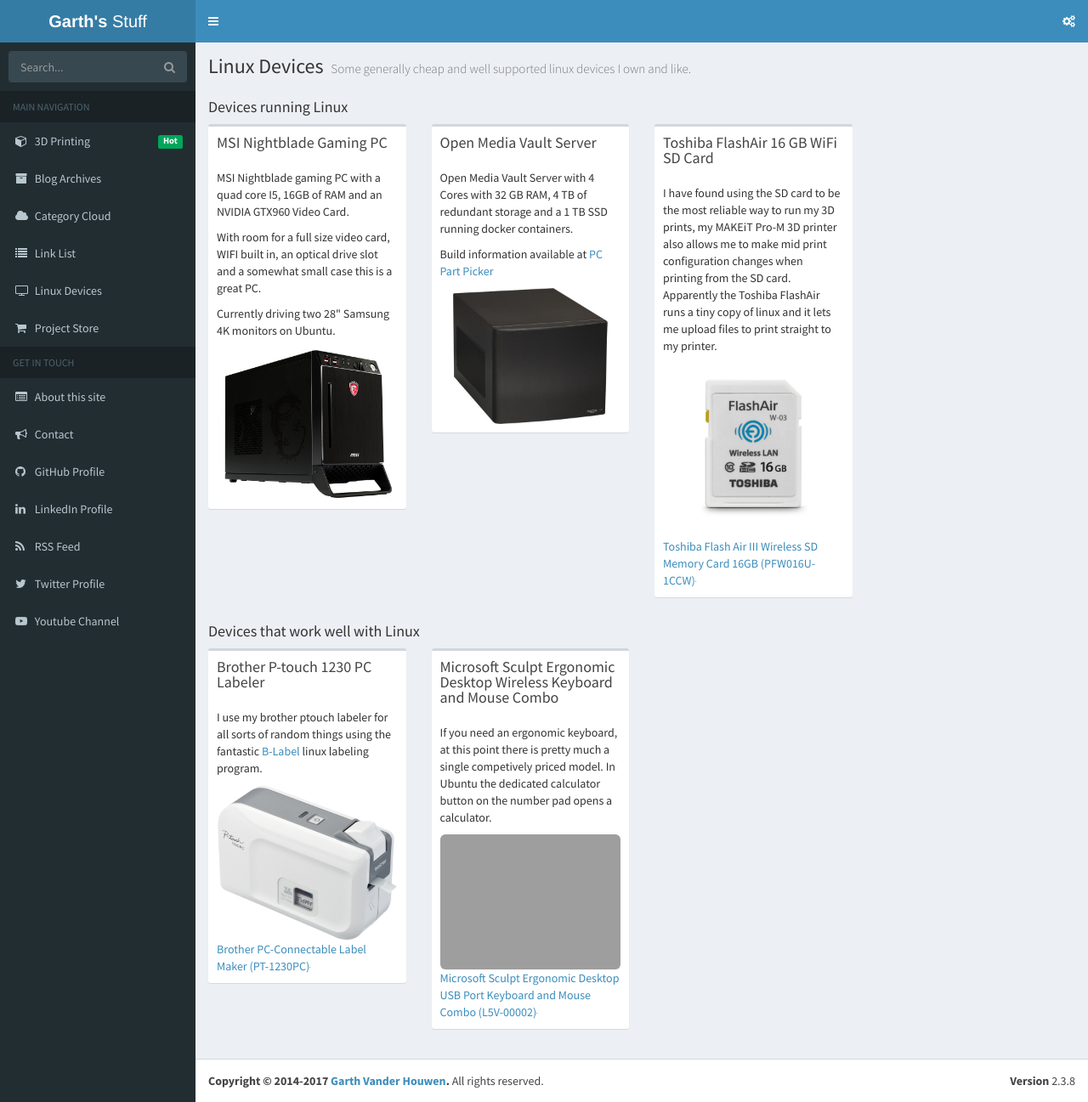
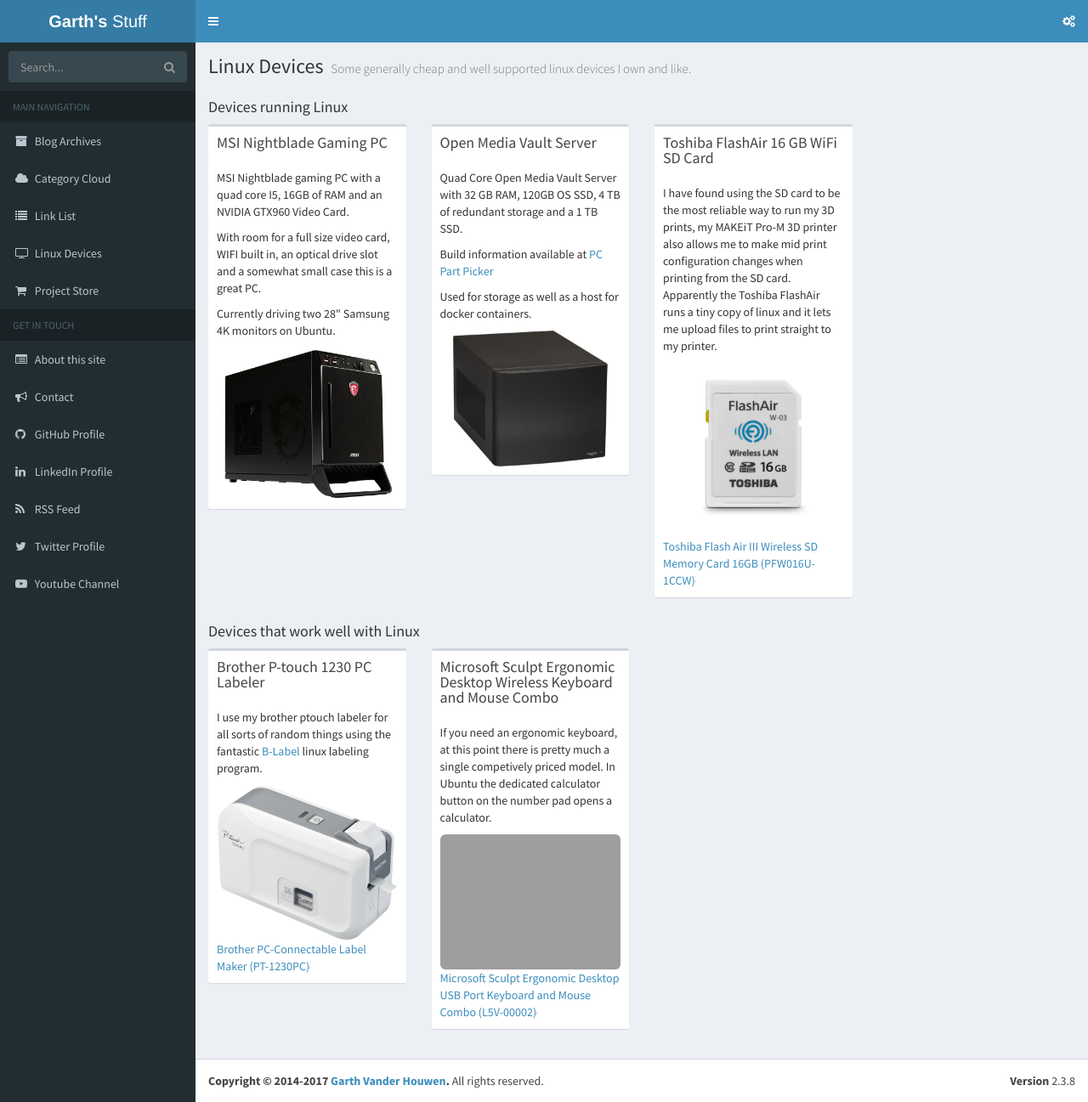
Before and after one commit to garthvh/garthvh.github.io, a Jekyll site: the page built from linux-devices.markdown, in a window 1280 px wide. Shown: the whole page at 85% size. Built offline with Jekyll 4.4.1, drawn with Linux system fonts in a browser that asks for light colours; comment, search, counter and statistics services are not loaded; grey boxes are pictures that could not be loaded.

Commit message:
update gems, clean up store and devices page, remove outdated 3d printing services page

```diff
--- a/_layouts/default.html
+++ b/_layouts/default.html
@@ -89,14 +89,6 @@
       <!-- sidebar menu: : style can be found in sidebar.less -->
       <ul class="sidebar-menu">
         <li class="header">MAIN NAVIGATION</li>
-        <li>
-          <a href="{{ site.baseurl }}/3d-Printing">
-            <i class="fa fa-cube"></i> <span>3D Printing</span>
-            <span class="pull-right-container">
-              <small class="label pull-right bg-green">Hot</small>
-            </span>
-          </a>
-        </li>
         <li>
           <a href="{{ site.baseurl }}/archives">
             <i class="fa fa-archive"></i> <span>Blog Archives</span>
--- a/linux-devices.markdown
+++ b/linux-devices.markdown
@@ -29,9 +29,11 @@
                 <h3 class="box-title">Open Media Vault Server</h3>
             </div>
             <div class="box-body">
-                <p>Open Media Vault Server with 4 Cores with 32 GB RAM, 4 TB of redundant storage and a 1 TB SSD running docker containers.</p>
+                <p>Quad Core Open Media Vault Server with 32 GB RAM, 120GB OS SSD, 4 TB of redundant storage and a 1 TB SSD.</p>
                 <p>Build information available at <a href="https://pcpartpicker.com/user/garthvh/saved/3NFvWZ">PC Part Picker</a> </p>
-                <p></p>
+                <p>
+                Used for storage as well as a host for docker containers.
+                </p>
                 <img alt="Fractal Designs Node 304" src="https://garthvh.com/assets/img/linux/node304.jpg" class="img-responsive img-rounded" />
             </div>
         </div>
```
Also changed, not shown: store/index.markdown (+1 -21 lines), Gemfile.lock.
